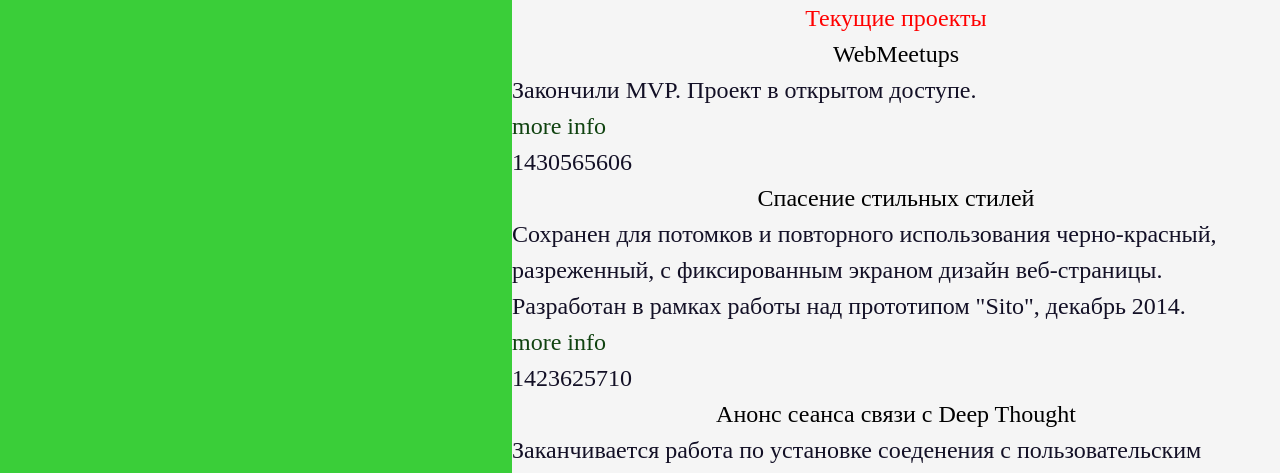
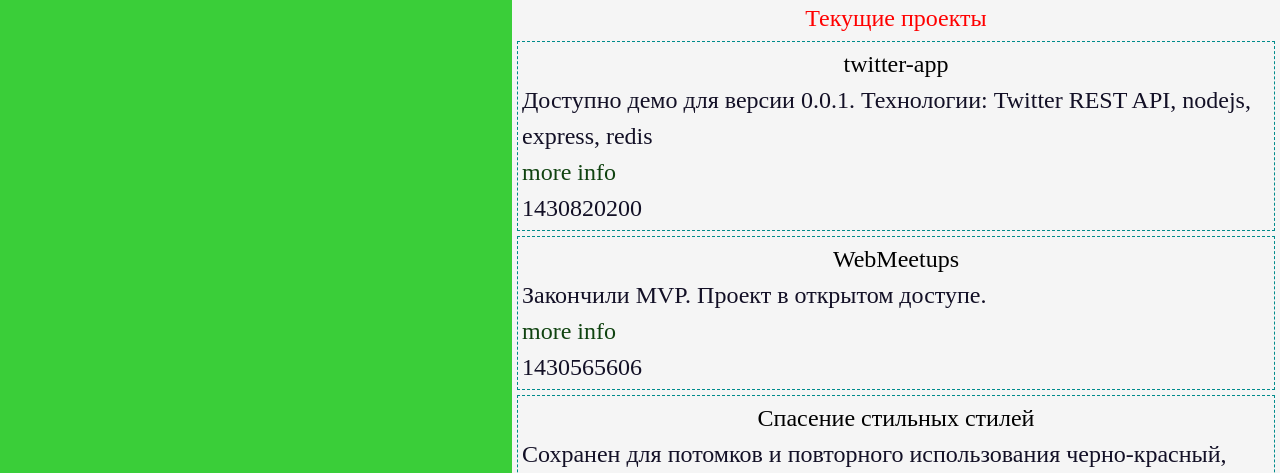
Before and after one commit to PaulLebedev/site, a plain HTML site: page public/index.html in a window 1280 px wide. Shown: the top 473 px of the page. Drawn offline with nearby package versions, Linux system fonts and the light colour scheme.

Commit message:
twiiter-app announced

```diff
--- a/public/assets/main/css/main.css
+++ b/public/assets/main/css/main.css
@@ -77,6 +77,12 @@ nav li {
 
 main {
     background-color: #f5f5f5; //whitesmoke
+}
+
+main article section {
+    padding: 4px;
+    border: 1px dashed darkcyan;
+    margin: 5px;
 }
 
 footer {
--- a/public/index.html
+++ b/public/index.html
@@ -25,6 +25,12 @@
             </nav>
             <article>
                 <h1 class="center red">Текущие проекты</h1>
+                <section>
+                    <h2 class="center">twitter-app</h2>
+                    <p>Доступно демо для версии 0.0.1. Технологии: Twitter REST API, nodejs, express, redis</p>
+                    <p class="more_info_link"><a href="http://twitter-app.paullebedev.ru">more info</a></p>
+                    <p class="date">1430820200</p>
+                </section>
                 <section>
                     <h2 class="center">WebMeetups</h2>
                     <p>Закончили MVP. Проект в открытом доступе.</p>
```
